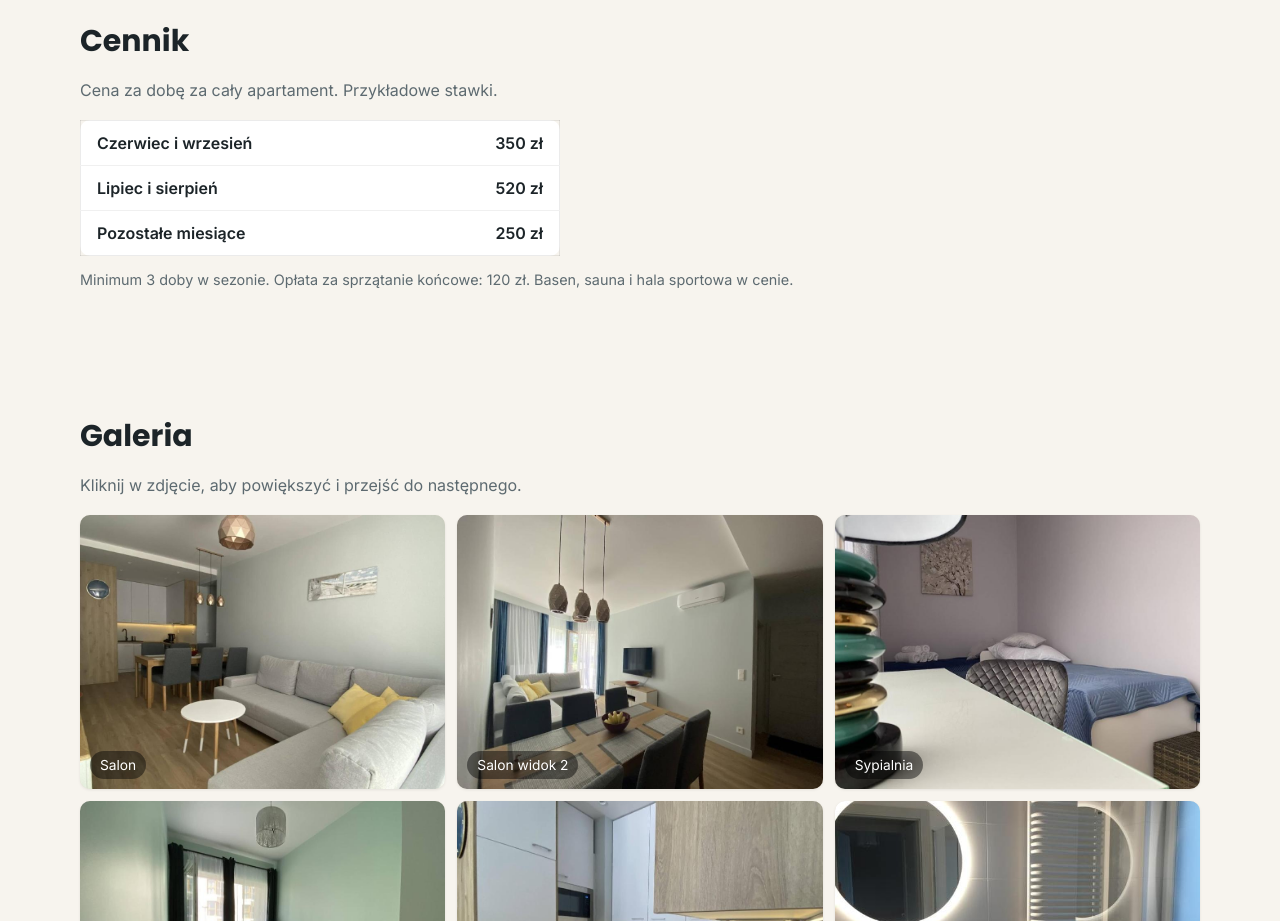
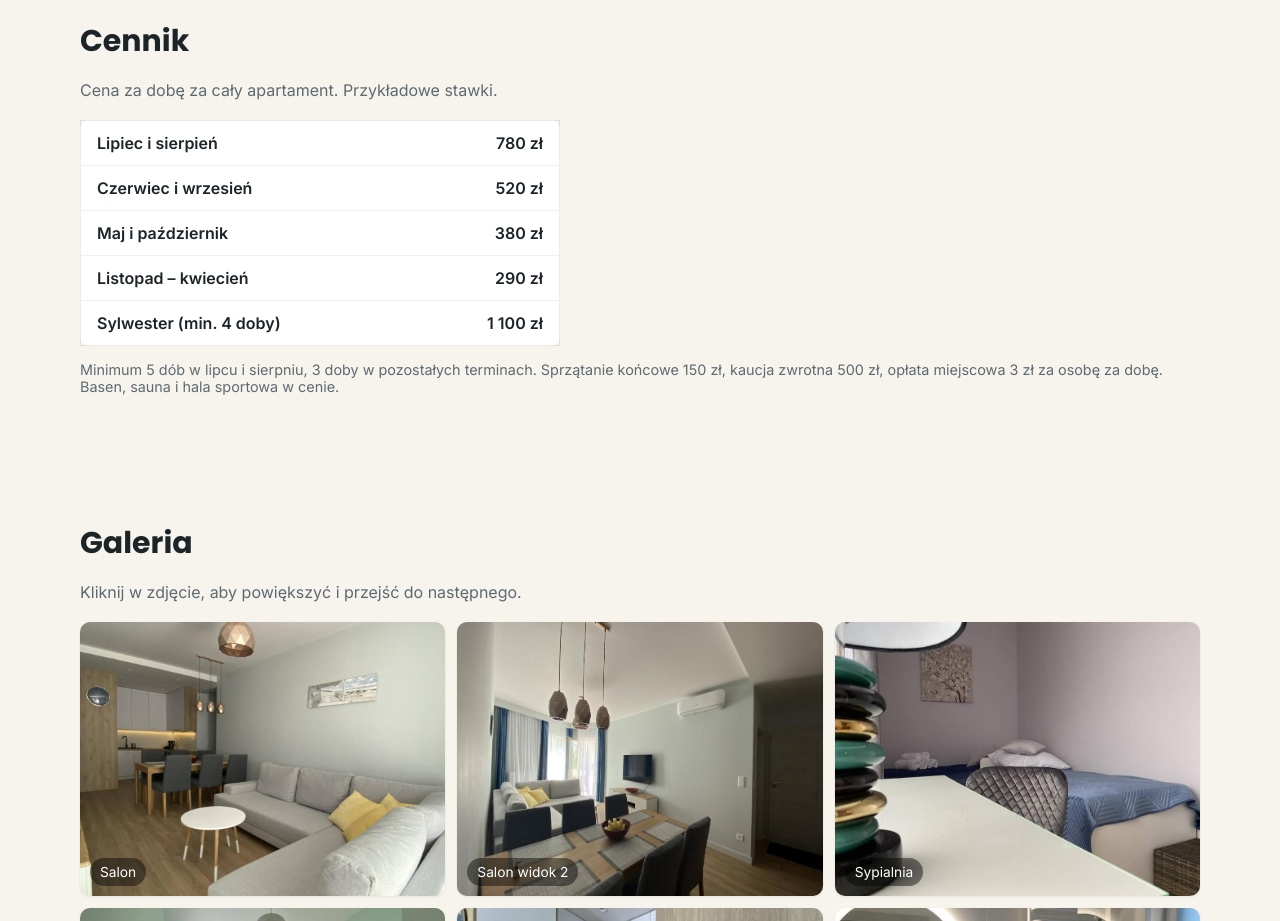
Before and after one commit to Marven151/gaski-apartament, a plain HTML site: page index.html in a window 1280 px wide. Shown: the part 1780-2701 px from the top of the page. Drawn offline with nearby package versions, Linux system fonts and the light colour scheme.

Commit message:
Update price list

```diff
--- a/index.html
+++ b/index.html
@@ -409,12 +409,14 @@
 			<p class="section-sub">Cena za dobę za cały apartament. Przykładowe stawki.</p>
 			<table class="prices">
 				<tbody>
-					<tr><th scope="row">Czerwiec i wrzesień</th><td>350 zł</td></tr>
-					<tr><th scope="row">Lipiec i sierpień</th><td>520 zł</td></tr>
-					<tr><th scope="row">Pozostałe miesiące</th><td>250 zł</td></tr>
+					<tr><th scope="row">Lipiec i sierpień</th><td>780 zł</td></tr>
+					<tr><th scope="row">Czerwiec i wrzesień</th><td>520 zł</td></tr>
+					<tr><th scope="row">Maj i październik</th><td>380 zł</td></tr>
+					<tr><th scope="row">Listopad – kwiecień</th><td>290 zł</td></tr>
+					<tr><th scope="row">Sylwester (min. 4 doby)</th><td>1 100 zł</td></tr>
 				</tbody>
 			</table>
-			<p class="small">Minimum 3 doby w sezonie. Opłata za sprzątanie końcowe: 120 zł. Basen, sauna i hala sportowa w cenie.</p>
+			<p class="small">Minimum 5 dób w lipcu i sierpniu, 3 doby w pozostałych terminach. Sprzątanie końcowe 150 zł, kaucja zwrotna 500 zł, opłata miejscowa 3 zł za osobę za dobę. Basen, sauna i hala sportowa w cenie.</p>
 		</div>
 	</section>
 
```
